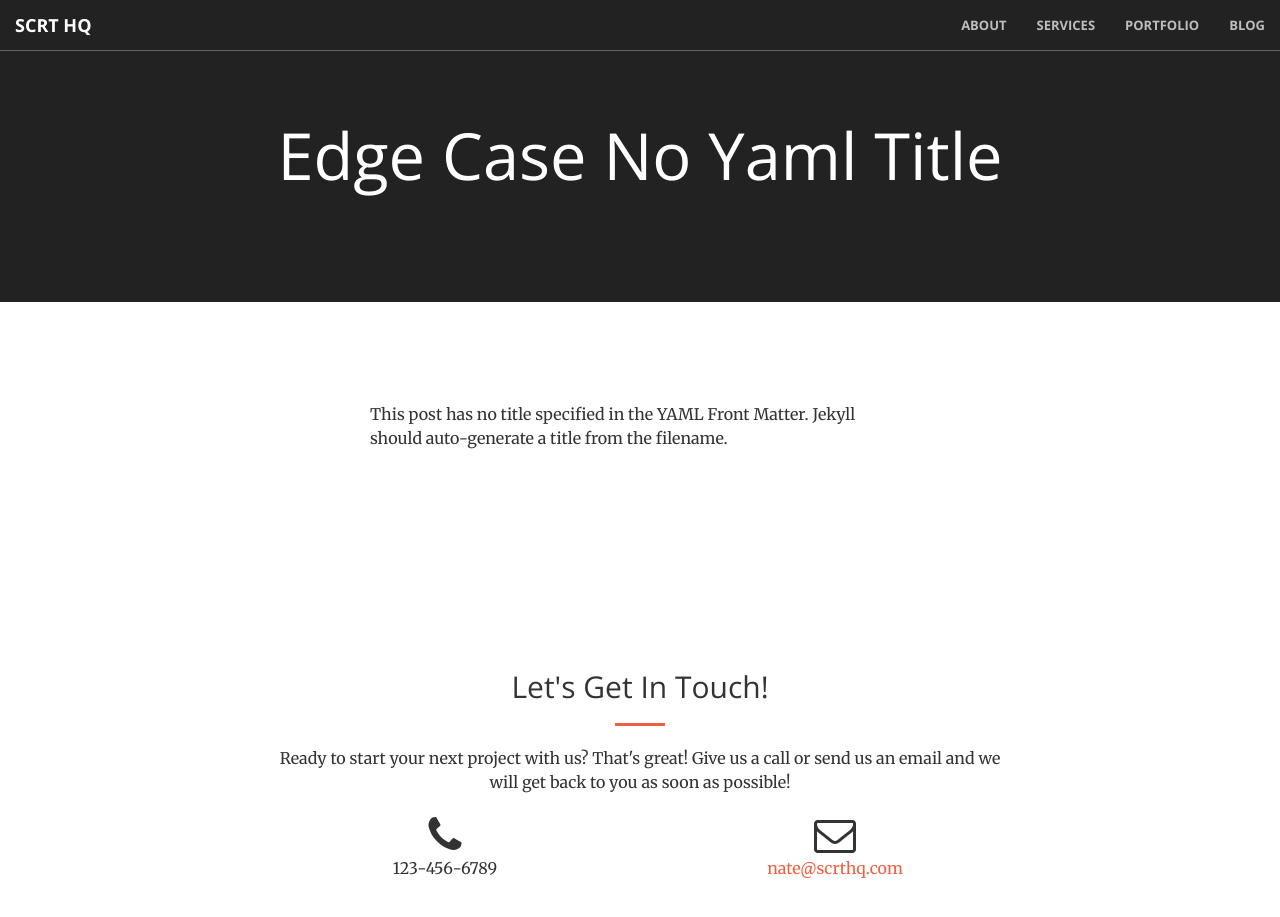
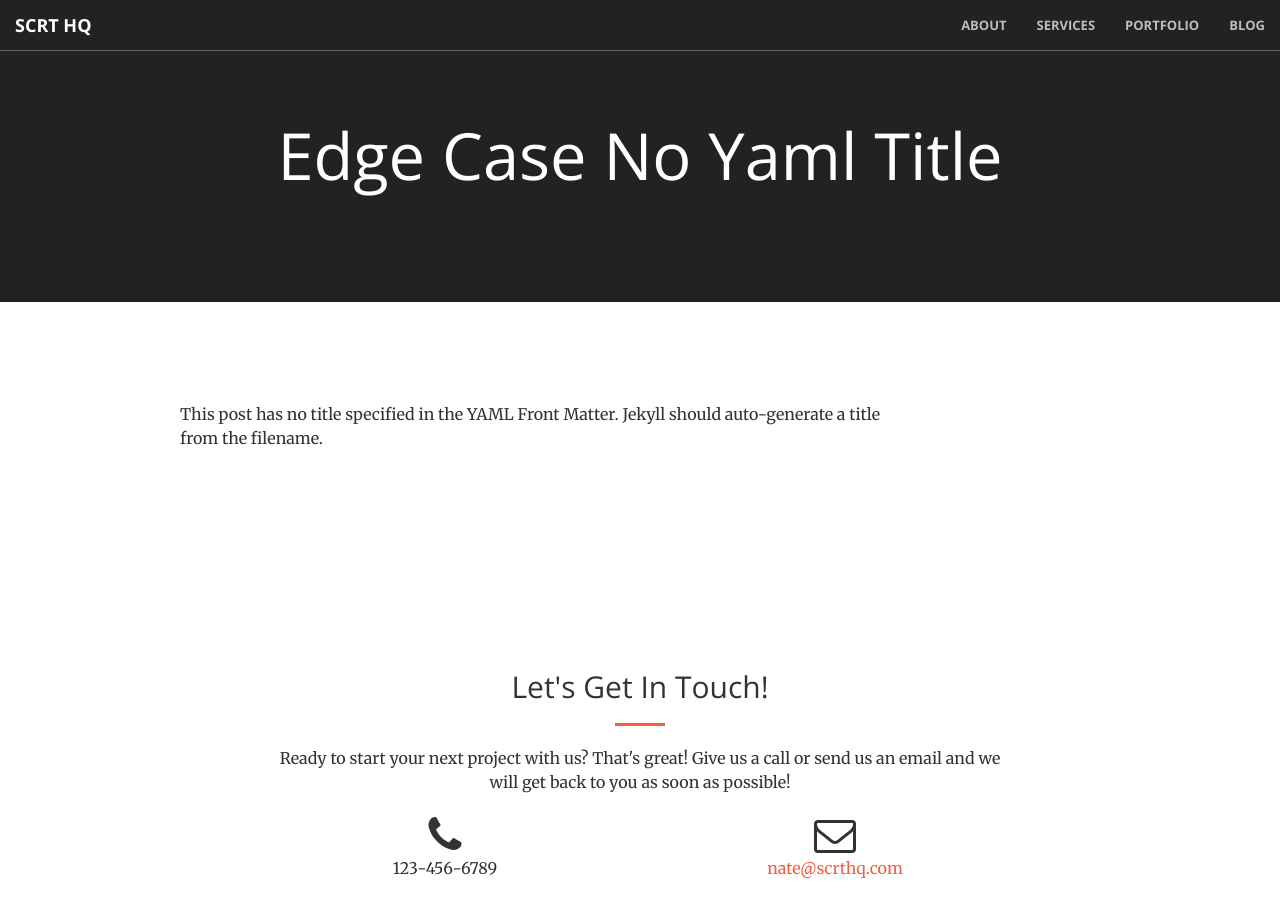
Before and after one commit to scrthq/scrthq, a Jekyll site: the page built from _posts/2009-09-05-edge-case-no-yaml-title.md, in a window 1280 px wide and 1000 px high. Shown: the top 917 px of the window. Built offline with Jekyll 4.4.1, drawn with Linux system fonts in a browser that asks for light colours.

Commit message:
updated post layout

```diff
--- a/_layouts/post.html
+++ b/_layouts/post.html
@@ -3,7 +3,7 @@ layout: page
 ---
 <section id="blog">
   <div class="container">
-    <div class="col-md-6 col-md-offset-3">
+    <div class="col-md-8 col-md-offset-1">
       {{ content }}
     </div>
   </div>
```
